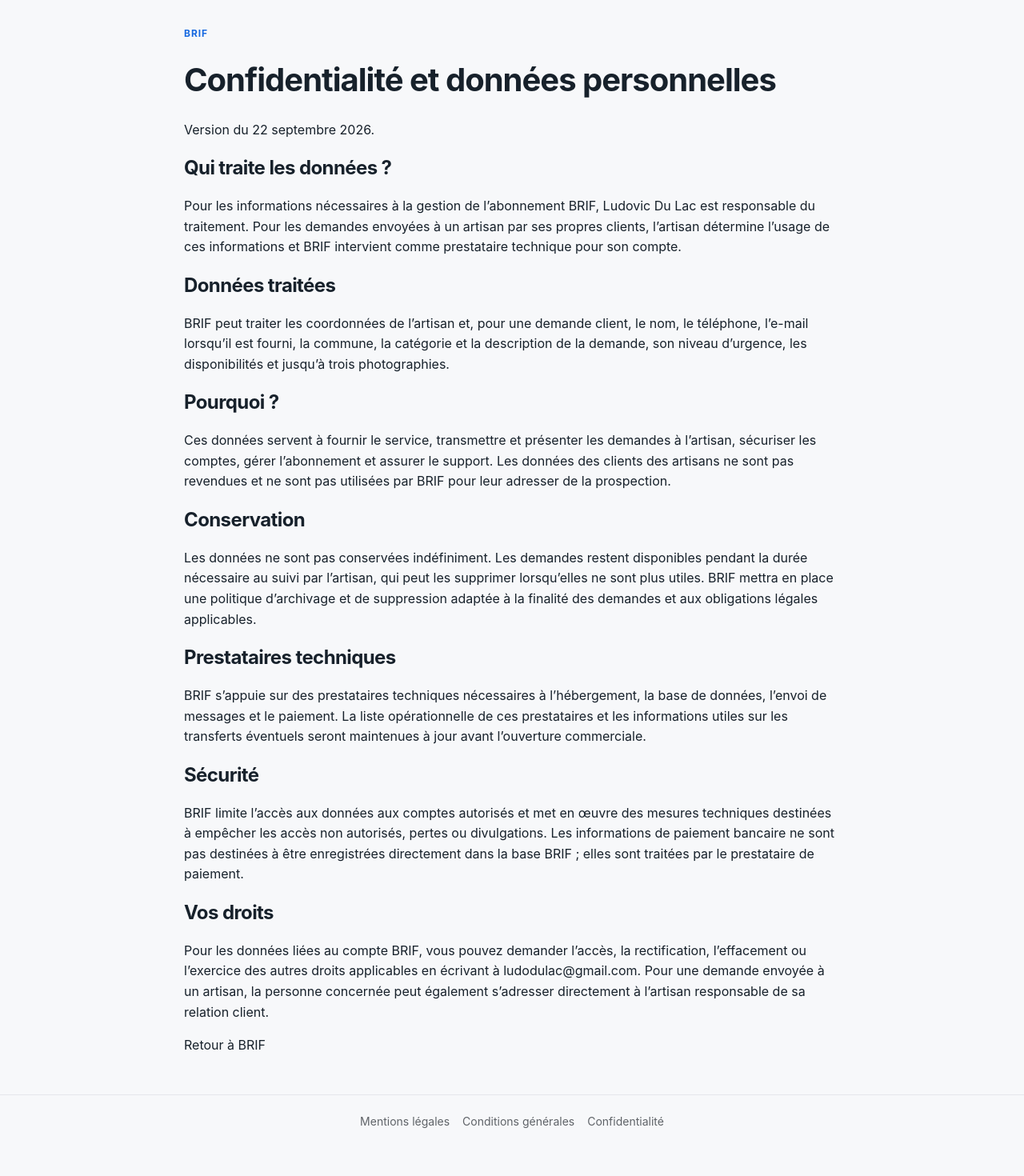
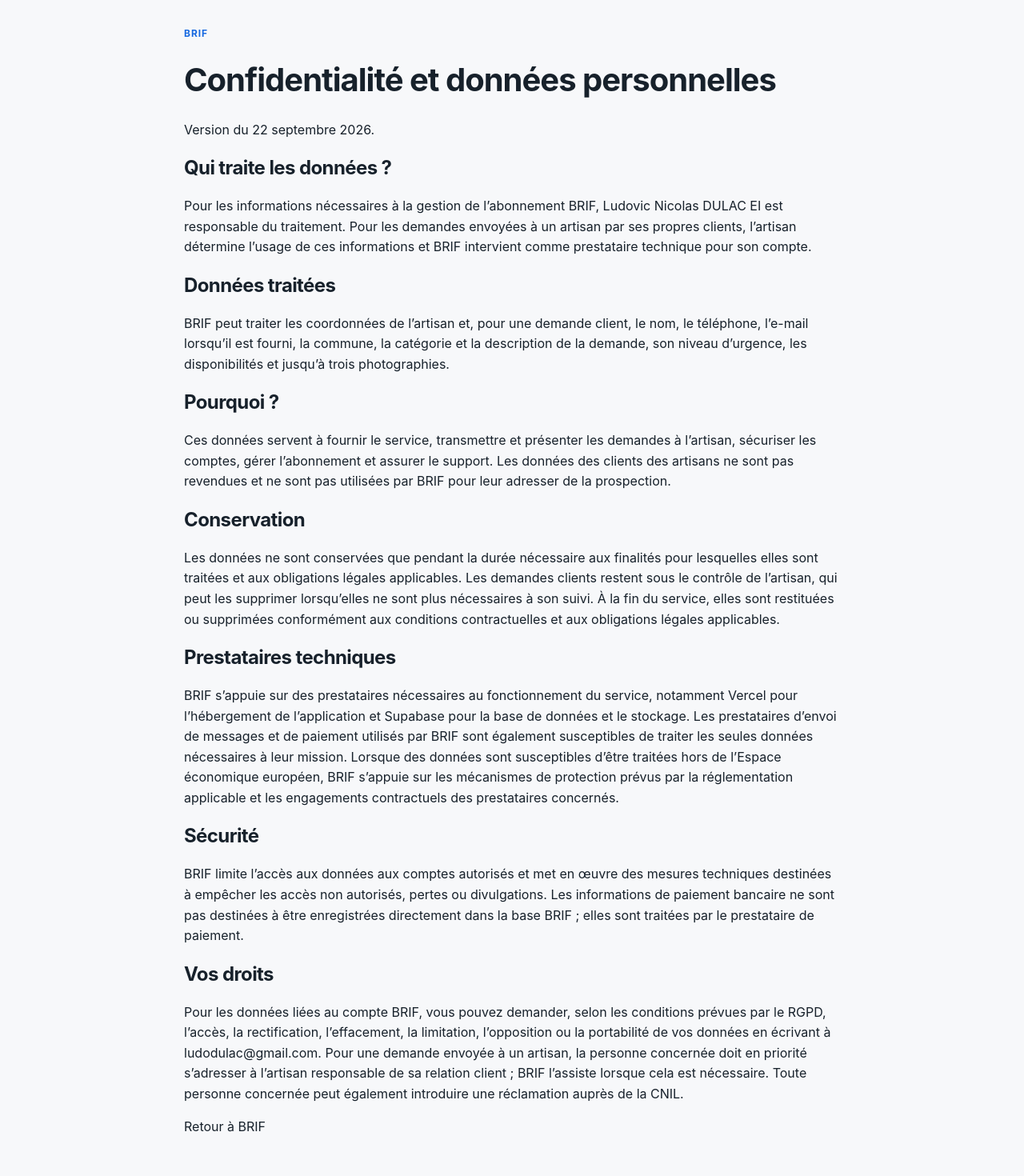
Before and after one commit to ludodulac/DROP-Service, a Next.js app: page /confidentialite in a window 1280 px wide. Shown: the top 1470 px of the page at 80% size. Before the commit the page ends 1434 px from the top, so only its background shows below. Built offline with nearby package versions, Linux system fonts and the light colour scheme.

Commit message:
Finalize BRIF privacy information

```diff
--- a/src/app/confidentialite/page.tsx
+++ b/src/app/confidentialite/page.tsx
@@ -4,13 +4,13 @@ export default function Confidentialite() {
  return <main className="page-shell"><div className="panel" style={{maxWidth:820,margin:"2rem auto"}}>
   <p className="eyebrow">BRIF</p><h1>Confidentialité et données personnelles</h1>
   <p>Version du 22 septembre 2026.</p>
-  <h2>Qui traite les données ?</h2><p>Pour les informations nécessaires à la gestion de l’abonnement BRIF, Ludovic Du Lac est responsable du traitement. Pour les demandes envoyées à un artisan par ses propres clients, l’artisan détermine l’usage de ces informations et BRIF intervient comme prestataire technique pour son compte.</p>
+  <h2>Qui traite les données ?</h2><p>Pour les informations nécessaires à la gestion de l’abonnement BRIF, Ludovic Nicolas DULAC EI est responsable du traitement. Pour les demandes envoyées à un artisan par ses propres clients, l’artisan détermine l’usage de ces informations et BRIF intervient comme prestataire technique pour son compte.</p>
   <h2>Données traitées</h2><p>BRIF peut traiter les coordonnées de l’artisan et, pour une demande client, le nom, le téléphone, l’e-mail lorsqu’il est fourni, la commune, la catégorie et la description de la demande, son niveau d’urgence, les disponibilités et jusqu’à trois photographies.</p>
   <h2>Pourquoi ?</h2><p>Ces données servent à fournir le service, transmettre et présenter les demandes à l’artisan, sécuriser les comptes, gérer l’abonnement et assurer le support. Les données des clients des artisans ne sont pas revendues et ne sont pas utilisées par BRIF pour leur adresser de la prospection.</p>
-  <h2>Conservation</h2><p>Les données ne sont pas conservées indéfiniment. Les demandes restent disponibles pendant la durée nécessaire au suivi par l’artisan, qui peut les supprimer lorsqu’elles ne sont plus utiles. BRIF mettra en place une politique d’archivage et de suppression adaptée à la finalité des demandes et aux obligations légales applicables.</p>
-  <h2>Prestataires techniques</h2><p>BRIF s’appuie sur des prestataires techniques nécessaires à l’hébergement, la base de données, l’envoi de messages et le paiement. La liste opérationnelle de ces prestataires et les informations utiles sur les transferts éventuels seront maintenues à jour avant l’ouverture commerciale.</p>
+  <h2>Conservation</h2><p>Les données ne sont conservées que pendant la durée nécessaire aux finalités pour lesquelles elles sont traitées et aux obligations légales applicables. Les demandes clients restent sous le contrôle de l’artisan, qui peut les supprimer lorsqu’elles ne sont plus nécessaires à son suivi. À la fin du service, elles sont restituées ou supprimées conformément aux conditions contractuelles et aux obligations légales applicables.</p>
+  <h2>Prestataires techniques</h2><p>BRIF s’appuie sur des prestataires nécessaires au fonctionnement du service, notamment Vercel pour l’hébergement de l’application et Supabase pour la base de données et le stockage. Les prestataires d’envoi de messages et de paiement utilisés par BRIF sont également susceptibles de traiter les seules données nécessaires à leur mission. Lorsque des données sont susceptibles d’être traitées hors de l’Espace économique européen, BRIF s’appuie sur les mécanismes de protection prévus par la réglementation applicable et les engagements contractuels des prestataires concernés.</p>
   <h2>Sécurité</h2><p>BRIF limite l’accès aux données aux comptes autorisés et met en œuvre des mesures techniques destinées à empêcher les accès non autorisés, pertes ou divulgations. Les informations de paiement bancaire ne sont pas destinées à être enregistrées directement dans la base BRIF ; elles sont traitées par le prestataire de paiement.</p>
-  <h2>Vos droits</h2><p>Pour les données liées au compte BRIF, vous pouvez demander l’accès, la rectification, l’effacement ou l’exercice des autres droits applicables en écrivant à ludodulac@gmail.com. Pour une demande envoyée à un artisan, la personne concernée peut également s’adresser directement à l’artisan responsable de sa relation client.</p>
+  <h2>Vos droits</h2><p>Pour les données liées au compte BRIF, vous pouvez demander, selon les conditions prévues par le RGPD, l’accès, la rectification, l’effacement, la limitation, l’opposition ou la portabilité de vos données en écrivant à ludodulac@gmail.com. Pour une demande envoyée à un artisan, la personne concernée doit en priorité s’adresser à l’artisan responsable de sa relation client ; BRIF l’assiste lorsque cela est nécessaire. Toute personne concernée peut également introduire une réclamation auprès de la CNIL.</p>
   <p><a href="/">Retour à BRIF</a></p>
  </div></main>;
 }
```
